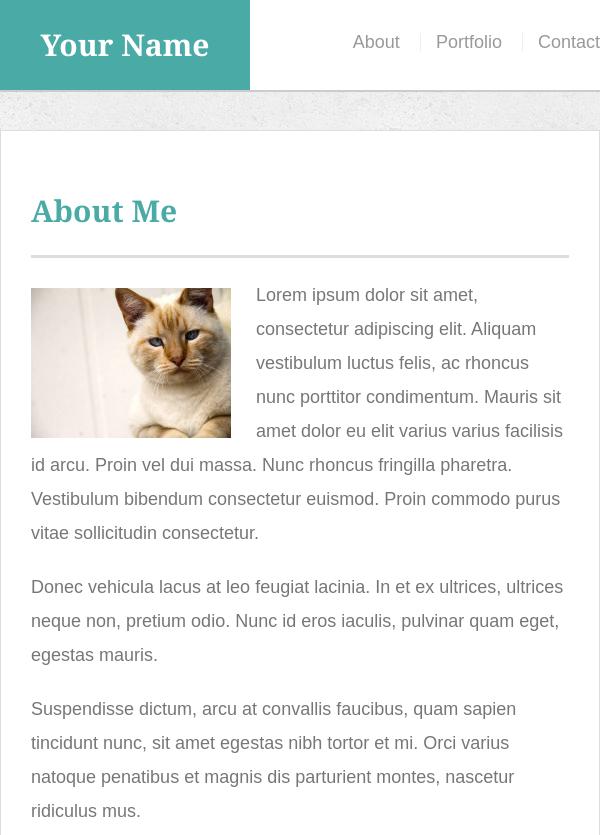
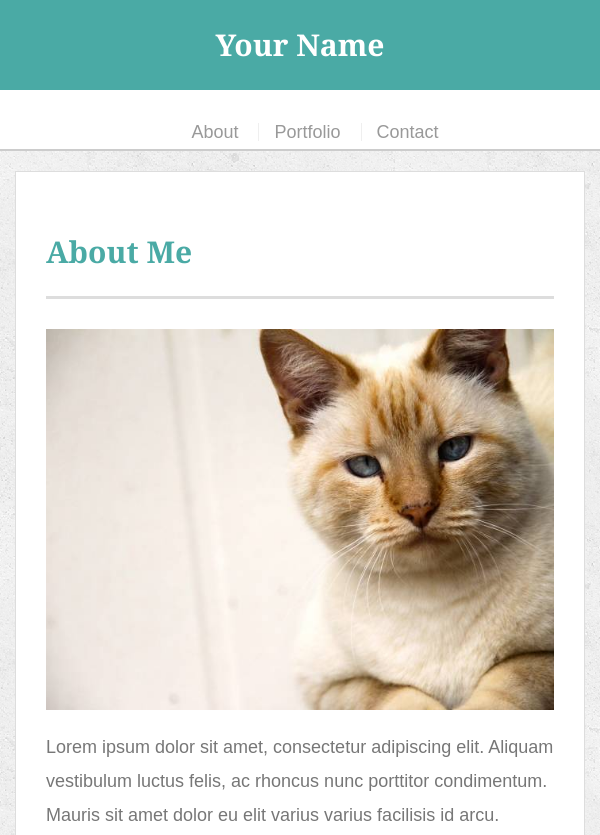
Before and after one commit to CerberusC24/HW-Responsive-Portfolio, a plain HTML site: page Index.html in a window 600 px wide. Shown: the top 835 px of the page. Drawn offline with Linux system fonts and the light colour scheme.

Commit message:
finalized

```diff
--- a/Index.html
+++ b/Index.html
@@ -11,13 +11,16 @@
 <body>
 
   <header id="masthead">
+
     <div class="container">
       <a href="index.html" id="logo">Your Name</a>
+
       <nav>
         <a href="index.html">About</a>
         <a href="portfolio.html">Portfolio</a>
         <a href="contact.html">Contact</a>
       </nav>
+
     </div>
   </header>
 
@@ -27,11 +30,9 @@
 
       <img src="assets/images/cat.jpg" class="auth-image" alt="Your Name">
 
-      <p>Lorem ipsum dolor sit amet, consectetur adipiscing elit. Aliquam vestibulum luctus felis, ac rhoncus nunc porttitor condimentum. Mauris sit amet dolor eu elit varius varius facilisis id arcu. Proin vel dui massa. Nunc rhoncus fringilla pharetra. Vestibulum bibendum consectetur euismod. Proin commodo purus vitae sollicitudin consectetur.</p>
+      <p>Lorem ipsum dolor sit amet, consectetur adipiscing elit. Aliquam vestibulum luctus felis, ac rhoncus nunc porttitor condimentum. Mauris sit amet dolor eu elit varius varius facilisis id arcu. </p>
 
       <p>Donec vehicula lacus at leo feugiat lacinia. In et ex ultrices, ultrices neque non, pretium odio. Nunc id eros iaculis, pulvinar quam eget, egestas mauris.</p>
-
-      <p>Suspendisse dictum, arcu at convallis faucibus, quam sapien tincidunt nunc, sit amet egestas nibh tortor et mi. Orci varius natoque penatibus et magnis dis parturient montes, nascetur ridiculus mus.</p>
 
     </section>
 
--- a/assets/css/style.css
+++ b/assets/css/style.css
@@ -101,7 +101,7 @@ nav a:first-child {
 /* footer */
 
 footer {
-  padding: 30px 0;
+  padding: 30px 10px;
   clear: both;
   font-size: 12px;
   color: #ffffff;
@@ -112,7 +112,8 @@ footer {
   height: 50px;
 }
 
-h3, h2 {
+h3,
+h2 {
   padding-bottom: 20px;
   margin-bottom: 15px;
   line-height: 22px;
@@ -218,53 +219,118 @@ input[type=submit] {
   border: 0 none;
 }
 
-/* For Laptops */
+/* Begin Settings for Desktops */
+@media only screen and (max-width: 980px) {
 
-@media screen
-  and (min-device-width: 1200px)
-  and (max-device-width: 1600px)
-  and (-webkit-min-device-pixel-ratio: 1) {
-    .main-section {float: left;}
+  body {
+    max-width: 100%
+  }
+
+  #logo {
+    float: left;
+    text-align: center;
+    margin-left: 60px;
+  }
+
+  #main-container {
+    width: 60%;
+    float: center;
+    margin-left: 70px;
+  }
+
+  .work {
+    width: 46%;
+    float: left;
+  }
 }
 
-/* Laptops with Retina Screens */
+/* End Settings for Desktop */
 
-@media screen
-  and (min-device-width: 1200px)
-  and (max-device-width: 1600px)
-  and (-webkit-min-device-pixel-ratio: 2)
-  and (min-resolution: 192dpi) {
+/* Begin Settings for Tablets */
+@media only screen and (max-width: 768px) {
+
+  body {
+    max-width: 768px;
+  }
+
+  #logo {
+    float: left;
+    text-align: center;
+    margin-left: 20px;
+  }
+
+  nav {
+    margin-right: 10px;
+    float: right;
+    text-align: center;
+  }
+
+  #main-container {
+    width: 95%;
+    float: center;
+    margin-left: 20px;
+  }
+
+  .auth-image {
+    float: left;
+    width: 50%;
+    height: auto;
+    margin-bottom: 20px;
+  }
+
+  .main-section {
+    margin-bottom: 450px;
+  }
 }
 
-/* Portrait and Landscape for iPhone 6+ - 8+ */
+/* End Settings for Tablets */
 
-@media only screen
-  and (min-device-width: 414px)
-  and (max-device-width: 736px)
-  and (-webkit-min-device-pixel-ratio: 3) {
+/* Begin Settings for Mobile */
+@media only screen and (max-width: 640px) {
+
+  body {
+    max-width: 640px;
+  }
+
+  #masthead {
+    float: left;
+    position: static;
+    margin-bottom: -110px;
+  }
+
+  #logo {
+    width: 100%;
+    float: left;
+    text-align: center;
+    margin-left: 0;
+  }
+
+  nav {
+    width: 100%;
+    float: left;
+    text-align: center;
+  }
+
+  #main-container {
+    width: 95%;
+    float: center;
+    margin-left: 15px;
+  }
+
+  .auth-image {
+    float: left;
+    width: 100%;
+    height: auto;
+    margin-bottom: 20px;
+  }
+
+  .work {
+    width: 100%;
+  }
+
+  .main-section {
+    margin-bottom: 450px;
+  }
 }
 
-/* Portrait and Landscape for iPhone X */
-
-@media only screen
-  and (min-device-width: 375px)
-  and (max-device-width: 812px)
-  and (-webkit-min-device-pixel-ratio: 3) {
-}
-
-/* Google Pixel Portrait and Landscape */
-
-@media screen
-  and (device-width: 360px)
-  and (device-height: 640px)
-  and (-webkit-device-pixel-ratio: 3) {
-}
-
-/* Google Pixel XL Portrait and Landscape */
-
-/* Portrait and Landscape */
-@media screen
-  and (device-width: 360px)
-  and (device-height: 640px)
-  and (-webkit-device-pixel-ratio: 4) {
-}
+/* End Settings for Mobile */
```
